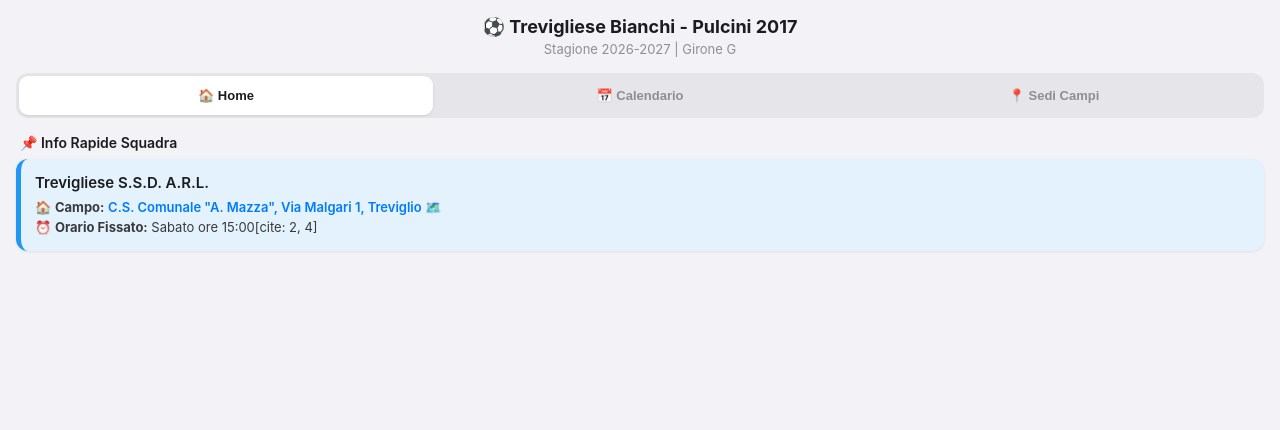
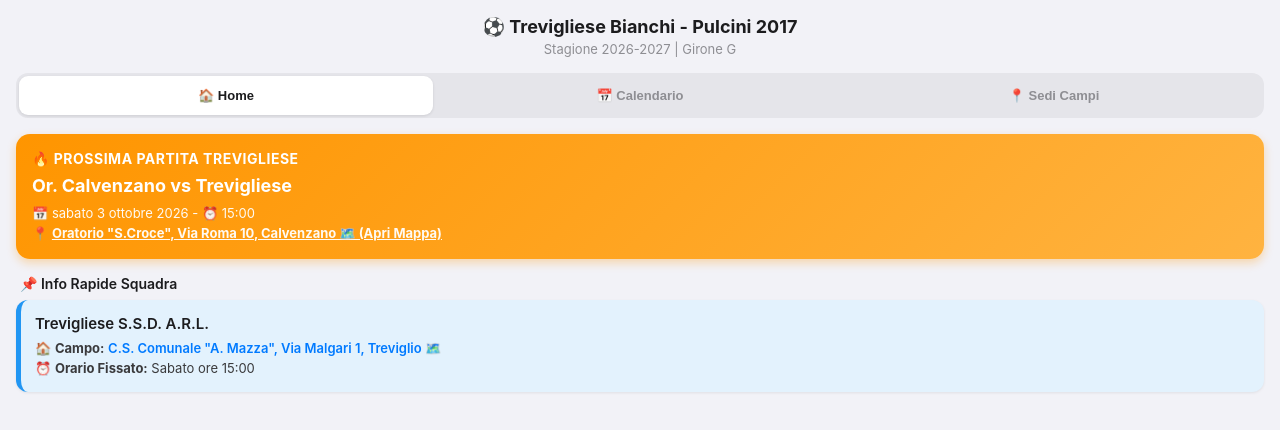
Before and after one commit to giordanoale-gif/planner-calcio, a plain HTML site: page index.html in a window 1280 px wide. Drawn offline with Linux system fonts and the light colour scheme.

Commit message:
Update index.html

```diff
--- a/index.html
+++ b/index.html
@@ -151,7 +151,7 @@
             <div class="card-title">Trevigliese S.S.D. A.R.L.</div>
             <div class="card-details">
                 🏠 <strong>Campo:</strong> <a href="https://maps.google.com/?q=Via+Malgari+1,+Treviglio" target="_blank">C.S. Comunale "A. Mazza", Via Malgari 1, Treviglio 🗺️</a><br>
-                ⏰ <strong>Orario Fissato:</strong> Sabato ore 15:00[cite: 2, 4]
+                ⏰ <strong>Orario Fissato:</strong> Sabato ore 15:00
             </div>
         </div>
     </div>
@@ -175,77 +175,77 @@
     <script>
         // Dati Sedi Campi
         const listaCampi = [
-            { society: "A.C.O.S. Treviglio Calcio", campo: "1331", den: 'C.S. Comunale "A.Mazza"', loc: "Treviglio", ora: "14:30", giorno: "Sabato", indirizzo: "Via Malgari 1" },[cite: 2]
-            { society: "Accademia PBC Gera Dadda", campo: "2338", den: "Campo Comunale N.2", loc: "Pontirolo Nuovo", ora: "14:30", giorno: "Sabato", indirizzo: "Via Armando Diaz" },[cite: 2]
-            { society: "Atalanta Bergamasca C. Srl Sq.B", campo: "55", den: "C.S. Comunale N.1 (E.A)", loc: "Brembate", ora: "16:00", giorno: "Domenica", indirizzo: "Via Oratorio, 20" },[cite: 2]
-            { society: "Brignanese Calcio A.S.D.", campo: "1208", den: "Centro Sportivo Comunale", loc: "Brignano Gera d'Adda", ora: "14:45", giorno: "Sabato", indirizzo: "Via Olimpia" },[cite: 2]
-            { society: "Calcio Oratorio Cologno", campo: "7576", den: "Oratorio \"San Giovanni Bosco\"", loc: "Cologno al Serio", ora: "14:30", giorno: "Sabato", indirizzo: "Via Manzoni, 15" },[cite: 2]
-            { society: "Caravaggio Srl", campo: "370", den: "C.S. Comunale - Campo N.2 E.A.", loc: "Caravaggio", ora: "14:00", giorno: "Sabato", indirizzo: "Via G. Castoldi, 11" },[cite: 2]
-            { society: "Colognese", campo: "2649", den: "Stadio Comunale Facchetti 2 E.A", loc: "Cologno al Serio", ora: "14:30", giorno: "Sabato", indirizzo: "Via Delle Galose" },[cite: 2]
-            { society: "Oratorio Calvenzano", campo: "1785", den: "Oratorio \"S.Croce\"", loc: "Calvenzano", ora: "14:30", giorno: "Sabato", indirizzo: "Via Roma, 10" },[cite: 2]
-            { society: "Trevigliese S.S.D. A.R.L.", campo: "1331", den: 'C.S. Comunale "A.Mazza"', loc: "Treviglio", ora: "14:30", giorno: "Sabato", indirizzo: "Via Malgari 1" },[cite: 2]
-            { society: "Virtusciseranobergamo1909 Sq.B", campo: "809", den: "C.S. Comunale - Campo N.2 (E.A)", loc: "Ciserano", ora: "11:00", giorno: "Domenica", indirizzo: "Via Mazzini 13" }[cite: 2]
+            { society: "A.C.O.S. Treviglio Calcio", campo: "1331", den: 'C.S. Comunale "A.Mazza"', loc: "Treviglio", ora: "14:30", giorno: "Sabato", indirizzo: "Via Malgari 1" },
+            { society: "Accademia PBC Gera Dadda", campo: "2338", den: "Campo Comunale N.2", loc: "Pontirolo Nuovo", ora: "14:30", giorno: "Sabato", indirizzo: "Via Armando Diaz" },
+            { society: "Atalanta Bergamasca C. Srl Sq.B", campo: "55", den: "C.S. Comunale N.1 (E.A)", loc: "Brembate", ora: "16:00", giorno: "Domenica", indirizzo: "Via Oratorio, 20" },
+            { society: "Brignanese Calcio A.S.D.", campo: "1208", den: "Centro Sportivo Comunale", loc: "Brignano Gera d'Adda", ora: "14:45", giorno: "Sabato", indirizzo: "Via Olimpia" },
+            { society: "Calcio Oratorio Cologno", campo: "7576", den: "Oratorio \"San Giovanni Bosco\"", loc: "Cologno al Serio", ora: "14:30", giorno: "Sabato", indirizzo: "Via Manzoni, 15" },
+            { society: "Caravaggio Srl", campo: "370", den: "C.S. Comunale - Campo N.2 E.A.", loc: "Caravaggio", ora: "14:00", giorno: "Sabato", indirizzo: "Via G. Castoldi, 11" },
+            { society: "Colognese", campo: "2649", den: "Stadio Comunale Facchetti 2 E.A", loc: "Cologno al Serio", ora: "14:30", giorno: "Sabato", indirizzo: "Via Delle Galose" },
+            { society: "Oratorio Calvenzano", campo: "1785", den: "Oratorio \"S.Croce\"", loc: "Calvenzano", ora: "14:30", giorno: "Sabato", indirizzo: "Via Roma, 10" },
+            { society: "Trevigliese S.S.D. A.R.L.", campo: "1331", den: 'C.S. Comunale "A.Mazza"', loc: "Treviglio", ora: "14:30", giorno: "Sabato", indirizzo: "Via Malgari 1" },
+            { society: "Virtusciseranobergamo1909 Sq.B", campo: "809", den: "C.S. Comunale - Campo N.2 (E.A)", loc: "Ciserano", ora: "11:00", giorno: "Domenica", indirizzo: "Via Mazzini 13" }
         ];
 
         // Calendario Completo Andata
         const listaPartite = [
-            { giornata: 1, data: "2026-10-03 15:00", match: "Or. Calvenzano vs Trevigliese", campo: "Oratorio \"S.Croce\", Via Roma 10, Calvenzano" },[cite: 2, 4]
-            { giornata: 1, data: "2026-10-03 15:00", match: "Colognese vs Oratorio Cologno", campo: "Stadio Comunale Facchetti 2, Cologno al Serio" },[cite: 2, 4]
-            { giornata: 1, data: "2026-10-03 15:00", match: "Accademia PBC vs Caravaggio", campo: "Campo Comunale N. 2, Pontirolo Nuovo" },[cite: 2, 4]
-            { giornata: 1, data: "2026-10-04 11:00", match: "Virtusciseranobergamo B vs Atalanta B", campo: "C.S. Comunale, Via Mazzini 13, Ciserano" },[cite: 2, 4]
-            { giornata: 1, data: "2026-10-03 15:00", match: "A.C.O.S. Treviglio vs Brignanese", campo: "C.S. \"A. Mazza\", Via Malgari 1, Treviglio" },[cite: 2, 4]
+            { giornata: 1, data: "2026-10-03 15:00", match: "Or. Calvenzano vs Trevigliese", campo: "Oratorio \"S.Croce\", Via Roma 10, Calvenzano" },
+            { giornata: 1, data: "2026-10-03 15:00", match: "Colognese vs Oratorio Cologno", campo: "Stadio Comunale Facchetti 2, Cologno al Serio" },
+            { giornata: 1, data: "2026-10-03 15:00", match: "Accademia PBC vs Caravaggio", campo: "Campo Comunale N. 2, Pontirolo Nuovo" },
+            { giornata: 1, data: "2026-10-04 11:00", match: "Virtusciseranobergamo B vs Atalanta B", campo: "C.S. Comunale, Via Mazzini 13, Ciserano" },
+            { giornata: 1, data: "2026-10-03 15:00", match: "A.C.O.S. Treviglio vs Brignanese", campo: "C.S. \"A. Mazza\", Via Malgari 1, Treviglio" },
 
-            { giornata: 2, data: "2026-10-10 15:00", match: "Atalanta B vs A.C.O.S. Treviglio", campo: "C.S. Comunale N.1, Via Oratorio 20, Brembate" },[cite: 2, 4]
-            { giornata: 2, data: "2026-10-10 15:00", match: "Caravaggio vs Virtusciseranobergamo B", campo: "C.S. Comunale, Via G. Castoldi 11, Caravaggio" },[cite: 2, 4]
-            { giornata: 2, data: "2026-10-10 15:00", match: "Oratorio Cologno vs Accademia PBC", campo: "Oratorio San Giovanni Bosco, Via Manzoni 15, Cologno al Serio" },[cite: 2, 4]
-            { giornata: 2, data: "2026-10-10 15:00", match: "Trevigliese vs Colognese", campo: "C.S. Comunale \"A. Mazza\", Via Malgari 1, Treviglio" },[cite: 2, 4]
-            { giornata: 2, data: "2026-10-10 15:00", match: "Brignanese vs Or. Calvenzano", campo: "Centro Sportivo Comunale, Via Olimpia, Brignano Gera d'Adda" },[cite: 2, 4]
+            { giornata: 2, data: "2026-10-10 15:00", match: "Atalanta B vs A.C.O.S. Treviglio", campo: "C.S. Comunale N.1, Via Oratorio 20, Brembate" },
+            { giornata: 2, data: "2026-10-10 15:00", match: "Caravaggio vs Virtusciseranobergamo B", campo: "C.S. Comunale, Via G. Castoldi 11, Caravaggio" },
+            { giornata: 2, data: "2026-10-10 15:00", match: "Oratorio Cologno vs Accademia PBC", campo: "Oratorio San Giovanni Bosco, Via Manzoni 15, Cologno al Serio" },
+            { giornata: 2, data: "2026-10-10 15:00", match: "Trevigliese vs Colognese", campo: "C.S. Comunale \"A. Mazza\", Via Malgari 1, Treviglio" },
+            { giornata: 2, data: "2026-10-10 15:00", match: "Brignanese vs Or. Calvenzano", campo: "Centro Sportivo Comunale, Via Olimpia, Brignano Gera d'Adda" },
 
-            { giornata: 3, data: "2026-10-17 15:00", match: "Colognese vs Or. Calvenzano", campo: "Stadio Comunale Facchetti 2, Cologno al Serio" },[cite: 2, 4]
-            { giornata: 3, data: "2026-10-17 15:00", match: "Accademia PBC vs Trevigliese", campo: "Campo Comunale N. 2, Via Armando Diaz, Pontirolo Nuovo" },[cite: 2, 4]
-            { giornata: 3, data: "2026-10-17 15:00", match: "Virtusciseranobergamo B vs Oratorio Cologno", campo: "C.S. Comunale, Via Mazzini 13, Ciserano" },[cite: 2, 4]
-            { giornata: 3, data: "2026-10-17 15:00", match: "A.C.O.S. Treviglio vs Caravaggio", campo: "C.S. \"A. Mazza\", Via Malgari 1, Treviglio" },[cite: 2, 4]
-            { giornata: 3, data: "2026-10-17 15:00", match: "Brignanese vs Atalanta B", campo: "Centro Sportivo Comunale, Via Olimpia, Brignano Gera d'Adda" },[cite: 2, 4]
+            { giornata: 3, data: "2026-10-17 15:00", match: "Colognese vs Or. Calvenzano", campo: "Stadio Comunale Facchetti 2, Cologno al Serio" },
+            { giornata: 3, data: "2026-10-17 15:00", match: "Accademia PBC vs Trevigliese", campo: "Campo Comunale N. 2, Via Armando Diaz, Pontirolo Nuovo" },
+            { giornata: 3, data: "2026-10-17 15:00", match: "Virtusciseranobergamo B vs Oratorio Cologno", campo: "C.S. Comunale, Via Mazzini 13, Ciserano" },
+            { giornata: 3, data: "2026-10-17 15:00", match: "A.C.O.S. Treviglio vs Caravaggio", campo: "C.S. \"A. Mazza\", Via Malgari 1, Treviglio" },
+            { giornata: 3, data: "2026-10-17 15:00", match: "Brignanese vs Atalanta B", campo: "Centro Sportivo Comunale, Via Olimpia, Brignano Gera d'Adda" },
 
-            { giornata: 4, data: "2026-10-24 15:00", match: "Caravaggio vs Atalanta B", campo: "C.S. Comunale, Via G. Castoldi 11, Caravaggio" },[cite: 2, 4]
-            { giornata: 4, data: "2026-10-24 15:00", match: "Oratorio Cologno vs A.C.O.S. Treviglio", campo: "Oratorio San Giovanni Bosco, Via Manzoni 15, Cologno al Serio" },[cite: 2, 4]
-            { giornata: 4, data: "2026-10-24 15:00", match: "Trevigliese vs Virtusciseranobergamo B", campo: "C.S. Comunale \"A. Mazza\", Via Malgari 1, Treviglio" },[cite: 2, 4]
-            { giornata: 4, data: "2026-10-24 15:00", match: "Or. Calvenzano vs Accademia PBC", campo: "Oratorio S.Croce, Via Roma 10, Calvenzano" },[cite: 2, 4]
-            { giornata: 4, data: "2026-10-24 15:00", match: "Colognese vs Brignanese", campo: "Stadio Comunale Facchetti 2, Cologno al Serio" },[cite: 2, 4]
+            { giornata: 4, data: "2026-10-24 15:00", match: "Caravaggio vs Atalanta B", campo: "C.S. Comunale, Via G. Castoldi 11, Caravaggio" },
+            { giornata: 4, data: "2026-10-24 15:00", match: "Oratorio Cologno vs A.C.O.S. Treviglio", campo: "Oratorio San Giovanni Bosco, Via Manzoni 15, Cologno al Serio" },
+            { giornata: 4, data: "2026-10-24 15:00", match: "Trevigliese vs Virtusciseranobergamo B", campo: "C.S. Comunale \"A. Mazza\", Via Malgari 1, Treviglio" },
+            { giornata: 4, data: "2026-10-24 15:00", match: "Or. Calvenzano vs Accademia PBC", campo: "Oratorio S.Croce, Via Roma 10, Calvenzano" },
+            { giornata: 4, data: "2026-10-24 15:00", match: "Colognese vs Brignanese", campo: "Stadio Comunale Facchetti 2, Cologno al Serio" },
 
-            { giornata: 5, data: "2026-10-31 15:00", match: "Accademia PBC vs Colognese", campo: "Campo Comunale N. 2, Via Armando Diaz, Pontirolo Nuovo" },[cite: 2, 4]
-            { giornata: 5, data: "2026-10-31 15:00", match: "Virtusciseranobergamo B vs Or. Calvenzano", campo: "C.S. Comunale, Via Mazzini 13, Ciserano" },[cite: 2, 4]
-            { giornata: 5, data: "2026-10-31 15:00", match: "A.C.O.S. Treviglio vs Trevigliese", campo: "C.S. \"A. Mazza\", Via Malgari 1, Treviglio" },[cite: 2, 4]
-            { giornata: 5, data: "2026-10-31 15:00", match: "Atalanta B vs Oratorio Cologno", campo: "C.S. Comunale N.1, Via Oratorio 20, Brembate" },[cite: 2, 4]
-            { giornata: 5, data: "2026-10-31 15:00", match: "Brignanese vs Caravaggio", campo: "Centro Sportivo Comunale, Via Olimpia, Brignano Gera d'Adda" },[cite: 2, 4]
+            { giornata: 5, data: "2026-10-31 15:00", match: "Accademia PBC vs Colognese", campo: "Campo Comunale N. 2, Via Armando Diaz, Pontirolo Nuovo" },
+            { giornata: 5, data: "2026-10-31 15:00", match: "Virtusciseranobergamo B vs Or. Calvenzano", campo: "C.S. Comunale, Via Mazzini 13, Ciserano" },
+            { giornata: 5, data: "2026-10-31 15:00", match: "A.C.O.S. Treviglio vs Trevigliese", campo: "C.S. \"A. Mazza\", Via Malgari 1, Treviglio" },
+            { giornata: 5, data: "2026-10-31 15:00", match: "Atalanta B vs Oratorio Cologno", campo: "C.S. Comunale N.1, Via Oratorio 20, Brembate" },
+            { giornata: 5, data: "2026-10-31 15:00", match: "Brignanese vs Caravaggio", campo: "Centro Sportivo Comunale, Via Olimpia, Brignano Gera d'Adda" },
 
-            { giornata: 6, data: "2026-11-07 15:00", match: "Oratorio Cologno vs Caravaggio", campo: "Oratorio San Giovanni Bosco, Via Manzoni 15, Cologno al Serio" },[cite: 2, 4]
-            { giornata: 6, data: "2026-11-07 15:00", match: "Trevigliese vs Atalanta B", campo: "C.S. Comunale \"A. Mazza\", Via Malgari 1, Treviglio" },[cite: 2, 4]
-            { giornata: 6, data: "2026-11-07 15:00", match: "Or. Calvenzano vs A.C.O.S. Treviglio", campo: "Oratorio S.Croce, Via Roma 10, Calvenzano" },[cite: 2, 4]
-            { giornata: 6, data: "2026-11-07 15:00", match: "Colognese vs Virtusciseranobergamo B", campo: "Stadio Comunale Facchetti 2, Cologno al Serio" },[cite: 2, 4]
-            { giornata: 6, data: "2026-11-07 15:00", match: "Accademia PBC vs Brignanese", campo: "Campo Comunale N. 2, Via Armando Diaz, Pontirolo Nuovo" },[cite: 2, 4]
+            { giornata: 6, data: "2026-11-07 15:00", match: "Oratorio Cologno vs Caravaggio", campo: "Oratorio San Giovanni Bosco, Via Manzoni 15, Cologno al Serio" },
+            { giornata: 6, data: "2026-11-07 15:00", match: "Trevigliese vs Atalanta B", campo: "C.S. \"A. Mazza\", Via Malgari 1, Treviglio" },
+            { giornata: 6, data: "2026-11-07 15:00", match: "Or. Calvenzano vs A.C.O.S. Treviglio", campo: "Oratorio S.Croce, Via Roma 10, Calvenzano" },
+            { giornata: 6, data: "2026-11-07 15:00", match: "Colognese vs Virtusciseranobergamo B", campo: "Stadio Comunale Facchetti 2, Cologno al Serio" },
+            { giornata: 6, data: "2026-11-07 15:00", match: "Accademia PBC vs Brignanese", campo: "Campo Comunale N. 2, Via Armando Diaz, Pontirolo Nuovo" },
 
-            { giornata: 7, data: "2026-11-14 15:00", match: "Virtusciseranobergamo B vs Accademia PBC", campo: "C.S. Comunale, Via Mazzini 13, Ciserano" },[cite: 2, 4]
-            { giornata: 7, data: "2026-11-14 15:00", match: "A.C.O.S. Treviglio vs Colognese", campo: "C.S. \"A. Mazza\", Via Malgari 1, Treviglio" },[cite: 2, 4]
-            { giornata: 7, data: "2026-11-14 15:00", match: "Atalanta B vs Or. Calvenzano", campo: "C.S. Comunale N.1, Via Oratorio 20, Brembate" },[cite: 2, 4]
-            { giornata: 7, data: "2026-11-14 15:00", match: "Caravaggio vs Trevigliese", campo: "C.S. Comunale, Via G. Castoldi 11, Caravaggio" },[cite: 2, 4]
-            { giornata: 7, data: "2026-11-14 15:00", match: "Brignanese vs Oratorio Cologno", campo: "Centro Sportivo Comunale, Via Olimpia, Brignano Gera d'Adda" },[cite: 2, 4]
+            { giornata: 7, data: "2026-11-14 15:00", match: "Virtusciseranobergamo B vs Accademia PBC", campo: "C.S. Comunale, Via Mazzini 13, Ciserano" },
+            { giornata: 7, data: "2026-11-14 15:00", match: "A.C.O.S. Treviglio vs Colognese", campo: "C.S. \"A. Mazza\", Via Malgari 1, Treviglio" },
+            { giornata: 7, data: "2026-11-14 15:00", match: "Atalanta B vs Or. Calvenzano", campo: "C.S. Comunale N.1, Via Oratorio 20, Brembate" },
+            { giornata: 7, data: "2026-11-14 15:00", match: "Caravaggio vs Trevigliese", campo: "C.S. Comunale, Via G. Castoldi 11, Caravaggio" },
+            { giornata: 7, data: "2026-11-14 15:00", match: "Brignanese vs Oratorio Cologno", campo: "Centro Sportivo Comunale, Via Olimpia, Brignano Gera d'Adda" },
 
-            { giornata: 8, data: "2026-11-21 15:00", match: "Trevigliese vs Oratorio Cologno", campo: "C.S. Comunale \"A. Mazza\", Via Malgari 1, Treviglio" },[cite: 2, 4]
-            { giornata: 8, data: "2026-11-21 15:00", match: "Or. Calvenzano vs Caravaggio", campo: "Oratorio S.Croce, Via Roma 10, Calvenzano" },[cite: 2, 4]
-            { giornata: 8, data: "2026-11-21 15:00", match: "Colognese vs Atalanta B", campo: "Stadio Comunale Facchetti 2, Cologno al Serio" },[cite: 2, 4]
-            { giornata: 8, data: "2026-11-21 15:00", match: "Accademia PBC vs A.C.O.S. Treviglio", campo: "Campo Comunale N. 2, Via Armando Diaz, Pontirolo Nuovo" },[cite: 2, 4]
-            { giornata: 8, data: "2026-11-21 15:00", match: "Virtusciseranobergamo B vs Brignanese", campo: "C.S. Comunale, Via Mazzini 13, Ciserano" },[cite: 2, 4]
+            { giornata: 8, data: "2026-11-21 15:00", match: "Trevigliese vs Oratorio Cologno", campo: "C.S. Comunale \"A. Mazza\", Via Malgari 1, Treviglio" },
+            { giornata: 8, data: "2026-11-21 15:00", match: "Or. Calvenzano vs Caravaggio", campo: "Oratorio S.Croce, Via Roma 10, Calvenzano" },
+            { giornata: 8, data: "2026-11-21 15:00", match: "Colognese vs Atalanta B", campo: "Stadio Comunale Facchetti 2, Cologno al Serio" },
+            { giornata: 8, data: "2026-11-21 15:00", match: "Accademia PBC vs A.C.O.S. Treviglio", campo: "Campo Comunale N. 2, Via Armando Diaz, Pontirolo Nuovo" },
+            { giornata: 8, data: "2026-11-21 15:00", match: "Virtusciseranobergamo B vs Brignanese", campo: "C.S. Comunale, Via Mazzini 13, Ciserano" },
 
-            { giornata: 9, data: "2026-11-28 15:00", match: "A.C.O.S. Treviglio vs Virtusciseranobergamo B", campo: "C.S. \"A. Mazza\", Via Malgari 1, Treviglio" },[cite: 2, 4]
-            { giornata: 9, data: "2026-11-28 15:00", match: "Atalanta B vs Accademia PBC", campo: "C.S. Comunale N.1, Via Oratorio 20, Brembate" },[cite: 2, 4]
-            { giornata: 9, data: "2026-11-28 15:00", match: "Caravaggio vs Colognese", campo: "C.S. Comunale, Via G. Castoldi 11, Caravaggio" },[cite: 2, 4]
-            { giornata: 9, data: "2026-11-28 15:00", match: "Oratorio Cologno vs Or. Calvenzano", campo: "Oratorio San Giovanni Bosco, Via Manzoni 15, Cologno al Serio" },[cite: 2, 4]
-            { giornata: 9, data: "2026-11-28 15:00", match: "Brignanese vs Trevigliese", campo: "Centro Sportivo Comunale, Via Olimpia, Brignano Gera d'Adda" }[cite: 2, 4]
+            { giornata: 9, data: "2026-11-28 15:00", match: "A.C.O.S. Treviglio vs Virtusciseranobergamo B", campo: "C.S. \"A. Mazza\", Via Malgari 1, Treviglio" },
+            { giornata: 9, data: "2026-11-28 15:00", match: "Atalanta B vs Accademia PBC", campo: "C.S. Comunale N.1, Via Oratorio 20, Brembate" },
+            { giornata: 9, data: "2026-11-28 15:00", match: "Caravaggio vs Colognese", campo: "C.S. Comunale, Via G. Castoldi 11, Caravaggio" },
+            { giornata: 9, data: "2026-11-28 15:00", match: "Oratorio Cologno vs Or. Calvenzano", campo: "Oratorio San Giovanni Bosco, Via Manzoni 15, Cologno al Serio" },
+            { giornata: 9, data: "2026-11-28 15:00", match: "Brignanese vs Trevigliese", campo: "Centro Sportivo Comunale, Via Olimpia, Brignano Gera d'Adda" }
         ];
 
         document.addEventListener("DOMContentLoaded", function() {
-            // Gestione Tab interattivi
+            // Gestione Tab interattivi affidabile
             const buttons = document.querySelectorAll('.tab-btn');
             buttons.forEach(btn => {
                 btn.addEventListener('click', function() {
@@ -267,7 +267,7 @@
                 });
             });
 
-            // 1. Home - Prossima Partita con link Google Maps
+            // 1. Home - Prossima Partita con box giallo e link Google Maps
             var containerHome = document.getElementById('nextMatchContainer');
             var oggi = new Date();
             var FUTURE = listaPartite.filter(function(m) {
```
